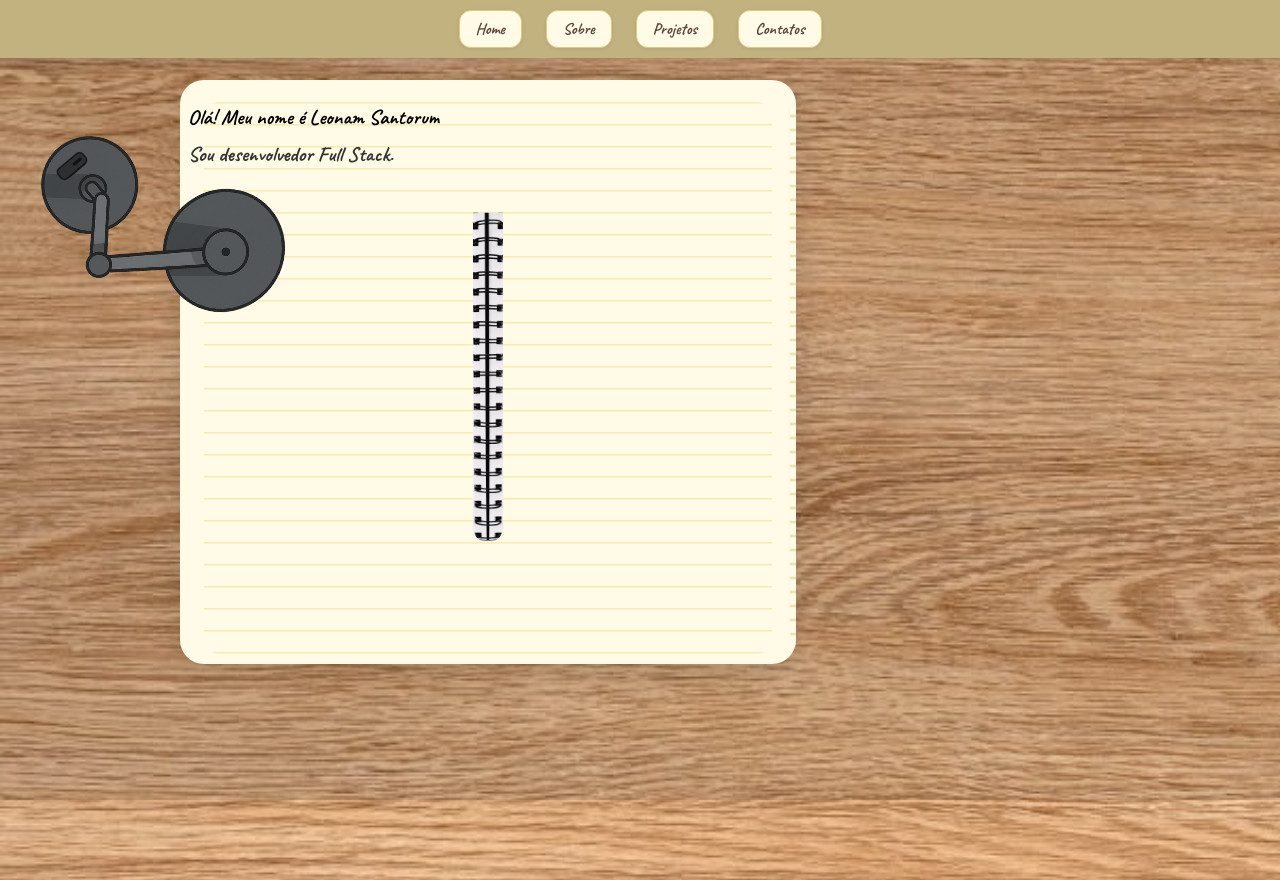
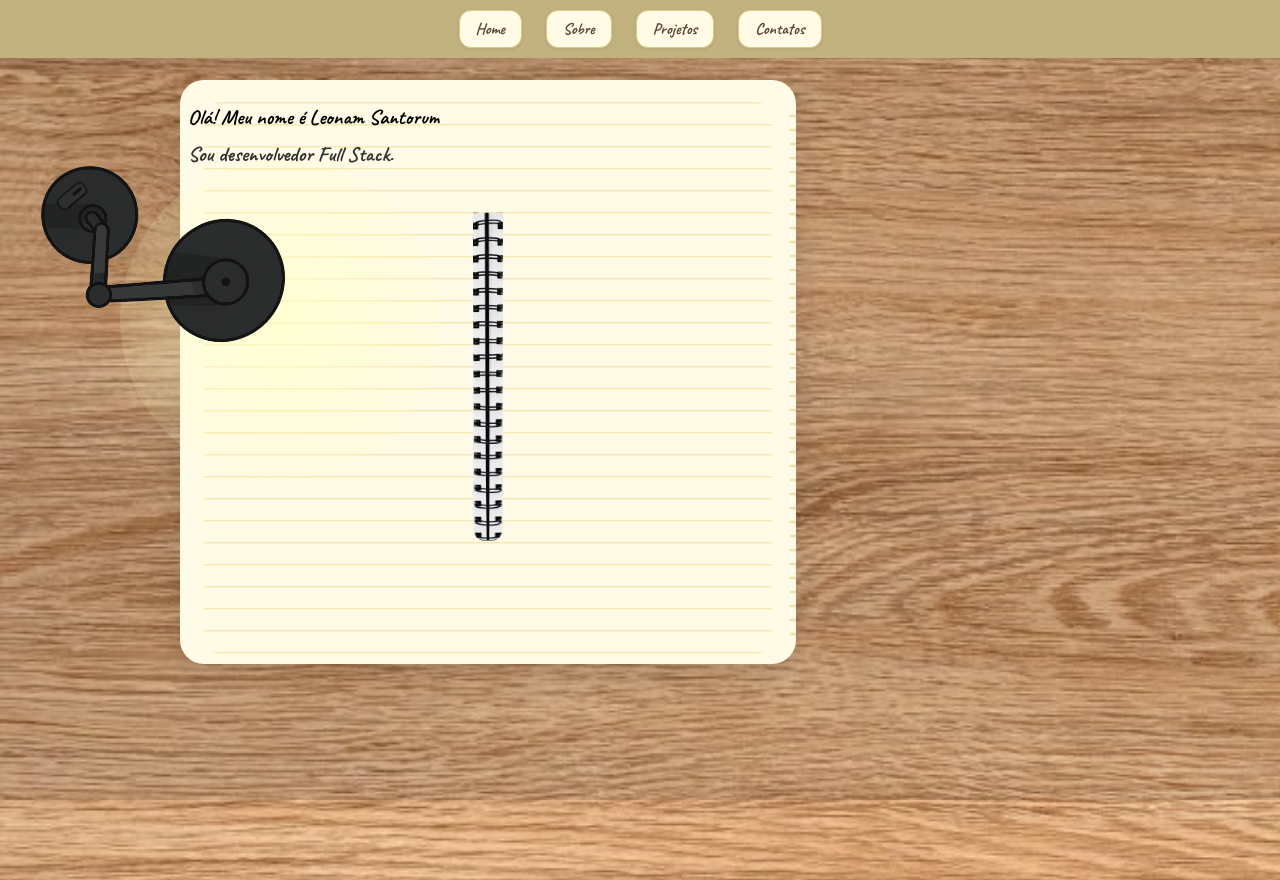
Before and after one commit to Leosansu/Portif-lio, a React (Vite) app: page / in a window 1280 px wide. Both pictures are taken after a click on the button 72 px from the left and 166 px from the top of the page. Built offline with nearby package versions, Linux system fonts and the light colour scheme.

Commit message:
feat: reposiciona abajur, botão e luz direcional para o topo do cenário e ajusta escurecimento dos elementos

```diff
--- a/src/App.css
+++ b/src/App.css
@@ -343,8 +343,8 @@ input:focus, textarea:focus, select:focus {
 
 .abajur-img {
   position: absolute;
-  left: 10px;    /* mais à esquerda */
-  top: 80px;     /* mais para cima */
+  left: 10px;
+  top: 30px;      /* mais para cima */
   width: 290px;
   height: auto;
   z-index: 3;
@@ -356,7 +356,7 @@ input:focus, textarea:focus, select:focus {
 .botao-abajur-img {
   position: absolute;
   left: 32px;
-  top: 140px;
+  top: 90px;      /* mais para cima, alinhado com o abajur */
   width: 80px;
   height: 52px;
   object-fit: contain;
@@ -449,8 +449,8 @@ input:focus, textarea:focus, select:focus {
 
 .abajur-img {
   position: absolute;
-  left: 10px;    /* mais à esquerda */
-  top: 80px;     /* mais para cima */
+  left: 10px;
+  top: 30px;      /* mais para cima */
   width: 290px;
   height: auto;
   z-index: 3;
@@ -462,7 +462,7 @@ input:focus, textarea:focus, select:focus {
 .botao-abajur-img {
   position: absolute;
   left: 32px;
-  top: 140px;
+  top: 90px;      /* mais para cima, alinhado com o abajur */
   width: 80px;
   height: 52px;
   object-fit: contain;
@@ -493,3 +493,17 @@ input:focus, textarea:focus, select:focus {
   z-index: 0;
   pointer-events: none;
 }
+
+.luz-direcional {
+  position: absolute;
+  left: 120px;
+  top: 80px;     /* mais para cima, alinhado com o abajur */
+  width: 320px;
+  height: 320px;
+  pointer-events: none;
+  border-radius: 50%;
+  background: radial-gradient(circle, rgba(255,255,200,0.7) 0%, rgba(255,255,200,0.2) 60%, rgba(255,255,200,0) 100%);
+  z-index: 2;
+  opacity: 0;
+  transition: opacity 0.5s;
+}
--- a/src/App.tsx
+++ b/src/App.tsx
@@ -23,9 +23,32 @@ function App() {
          <motion.a href="#contatos" className="btn-contatos" whileHover={{ scale: 1.1, backgroundColor: "#f7e9b0", color: "#a67c52" }} whileTap={{ scale: 0.95 }}>Contatos</motion.a>
         </nav>
       </header>
-      <div>
-        <img src="/abajur.png" alt="Abajur de mesa" className="abajur-img"
-          style={{ filter: luzAcesa ? "brightness(1)" : "brightness(0.3)" }} />
+      <div style={{ position: "relative", width: "100%", height: "100vh" }}>
+        {/* Luz direcional */}
+        <div
+          className="luz-direcional"
+          style={{
+            opacity: luzAcesa ? 1 : 0,
+            transition: "opacity 0.5s"
+          }}
+        />
+        <img src="/abajur.png" alt="Abajur de mesa" className="abajur-img" />
+        <button
+          className="botao-abajur-img"
+          onClick={() => setLuzAcesa(!luzAcesa)}
+          style={{ background: "transparent", border: "none", padding: 0 }}
+        >
+          <img
+            src="/botao_abajur.png"
+            alt="Botão do abajur"
+            style={{
+              filter: !luzAcesa
+                ? "drop-shadow(0 0 8px #ffe066) drop-shadow(0 0 4px #fffacd)"
+                : "none",
+              transform: "rotate(-40deg)"
+            }}
+          />
+        </button>
         <div className="caderno"
           style={{ filter: luzAcesa ? "brightness(1)" : "brightness(0.3)" }}>
           <img src="/espiralRecortado.jpg" alt="Espiral do caderno" className="espiral-img"
@@ -38,28 +61,6 @@ function App() {
           </p>
         </div>
       </div>
-      <div>
-        <button
-          className="botao-abajur-img"
-          onClick={() => setLuzAcesa(!luzAcesa)}
-          style={{
-            background: "transparent",
-            border: "none",
-            padding: 0
-          }}
-        >
-          <img
-            src="/botao_abajur.png"
-            alt="Botão do abajur"
-            style={{
-              filter: !luzAcesa
-                ? "drop-shadow(0 0 8px #ffe066) drop-shadow(0 0 4px #fffacd)"
-                : "none",
-              transform: "rotate(-40deg)"
-            }}
-          />
-        </button>
-      </div>
     </>
   )
 }
```
